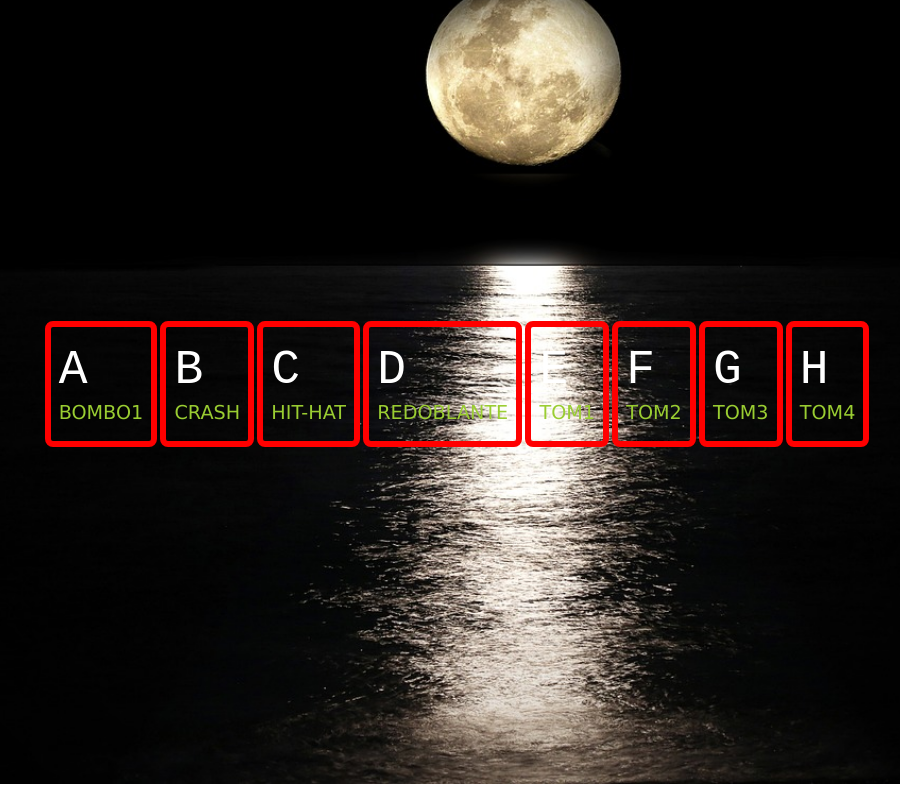
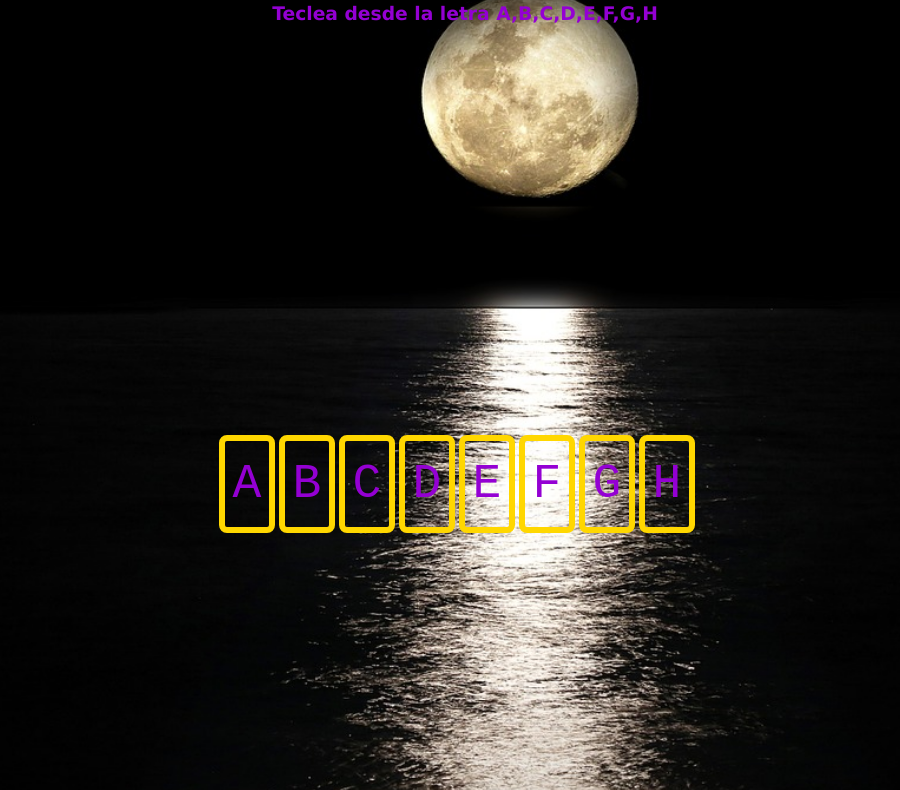
Before and after one commit to Irina-Ichim/practicando-drummkit, a plain HTML site: page index.html in a window 1280 px wide. Shown: the part 122-912 px from the top of the page, without its empty margins (175-1075 px from the left). Drawn offline with Linux system fonts and the light colour scheme.

Commit message:
arreglando orden sonidos+estilos

```diff
--- a/estilo.css
+++ b/estilo.css
@@ -7,6 +7,8 @@ body {
    background: url('./img/luna.jpg') bottom center;
     background-size: cover;
     font-family: Verdana, Geneva, Tahoma, sans-serif;
+    overflow: hidden;
+    color: #fff;
 }
 
 .hkey {
@@ -15,12 +17,21 @@ body {
 }
 
 .header {
-    color: yellow;
+    color: #ffd700;
     text-align: center;
     font-size: 40px;
     margin: 0;
     padding: 0;
     margin-top: 60px;
+
+}
+h3{
+    display: flex;
+    justify-content: space-around;
+    align-items: center;
+    margin-bottom: 60px;
+    color: #9400d3;
+
 
 }
 .keys {
@@ -30,13 +41,13 @@ body {
     flex-wrap: wrap;
     margin-right: 1em;
     min-height: 100vh;
-    color: white;
+    color: #9400d3;
     align-items: center;
 
  }
 
 .key {
-    border: .4rem solid red;
+    border: .4rem solid #ffd700;
     border-radius: .5rem;
     margin: .1rem;
     font-size: 1.5rem;
@@ -47,8 +58,8 @@ body {
 
 .playing {
     transform: scale(1.1);
-    border-color:yellowgreen;
-    box-shadow: 0 0 1rem yellowgreen;
+    border-color: #9400d3;
+    box-shadow: 0 0 1rem #9400d3;
 
 }
 
@@ -61,6 +72,6 @@ kbd {
 
 .sound {
     font-size: 1.2rem;
-    text-transform: uppercase;
-    color:yellowgreen;
+   /* text-transform: uppercase;La uso si quiero cambiar de minuscula a mayuscula*/
+   color: #00ff00;
 }
--- a/index.html
+++ b/index.html
@@ -8,47 +8,49 @@
     <title>Practicas</title>
 </head>
 <body>
-    <h1 class="header">Practicando drum kit</h1>
+    <h1 class="header">Practicando drum kit</h1><br>
+    <h3> Teclea desde la letra A,B,C,D,E,F,G,H</h3>
 
 
     <div class="keys">
       <div data-key="65" class="key">
         <kbd>A</kbd>
-        <span class="sound">bombo1</span>
+        <span class="sound"></span>
       </div>
 
      <div data-key="66" class="key">
         <kbd>B</kbd>
-        <span class="sound">crash</span>
+        <span class="sound"></span>
      </div>
      <div data-key="67" class="key">
         <kbd>C</kbd>
-        <span class="sound">hit-hat</span>
+        <span class="sound"></span>
      </div>
      <div data-key="68" class="key">
         <kbd>D</kbd>
-        <span class="sound">redoblante</span>
+        <span class="sound"></span>
      </div>
      <div data-key="69" class="key">
         <kbd>E</kbd>
-        <span class="sound">tom1</span>
+        <span class="sound"></span>
      </div>
      <div data-key="70" class="key">
         <kbd>F</kbd>
-        <span class="sound">tom2</span>
+        <span class="sound"></span>
      </div>
      <div data-key="71" class="key">
         <kbd>G</kbd>
-        <span class="sound">tom3</span>
+        <span class="sound"></span>
      </div>
      <div data-key="72" class="key">
         <kbd>H</kbd>
-        <span class="sound">tom4</span>
+        <span class="sound"></span>
      </div>
     </div>
 
 
-    <audio data-key="66" src="sounds/bombo (1).wav"></audio>
+    <audio data-key="65" src="sounds/bombo (1).wav"></audio>
+    <audio data-key="66" src="sounds/crash.wav"></audio>
     <audio data-key="67" src="sounds/hit-hat.wav"></audio>
     <audio data-key="68" src="sounds/redoblante.wav"></audio>
     <audio data-key="69" src="sounds/tom1.wav"></audio>
```
